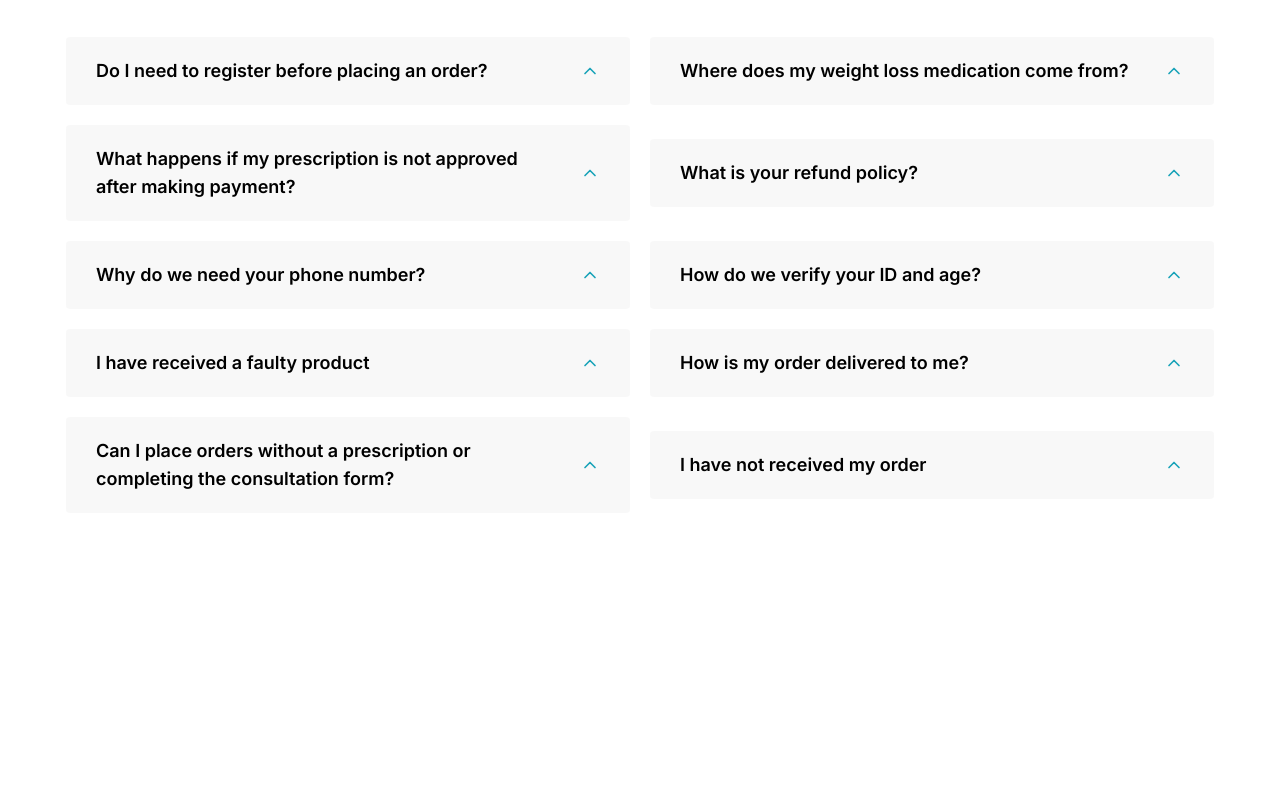
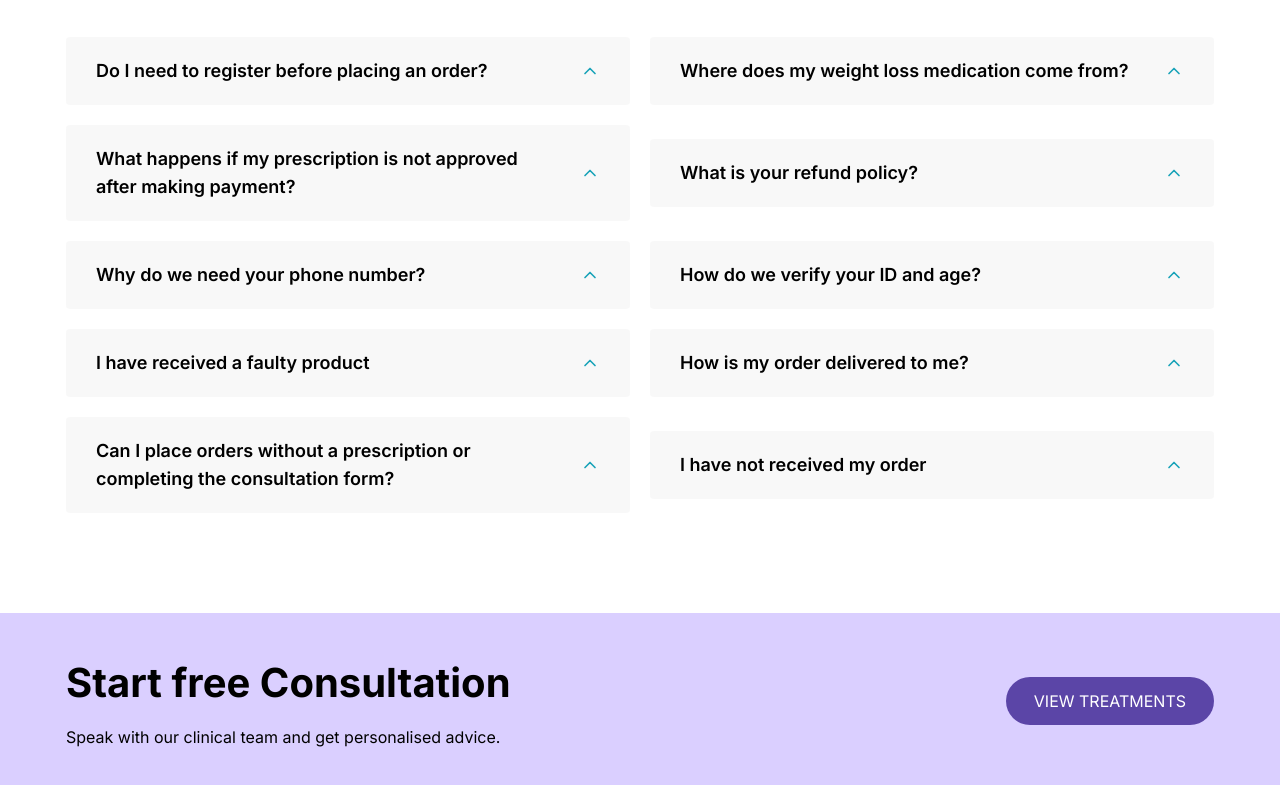
Before and after one commit to zaidkhanvmi/mayfair-website, a Next.js app: page / in a window 1280 px wide. Shown: the part 4265-5050 px from the top of the page. Before the commit the page ends 4878 px from the top, so only its background shows below. Built offline with nearby package versions, Linux system fonts and the light colour scheme.

Commit message:
working on first page

```diff
--- /dev/null
+++ b/components/sections/freeConsultation.js
@@ -0,0 +1,26 @@
+import React from 'react'
+import Container from '../layout/Container'
+
+const FreeConsultation = () => {
+    return (
+        <section className='bg-[#dacfff] py-10'>
+            <Container>
+                <div className='flex flex-col md:flex-row justify-between items-center'>
+                    <div className='flex flex-col gap-3'>
+                        <h3 className='text-[40px] text-black font-bold'>
+                            Start free Consultation
+                        </h3>
+                        <p className='text-base'>
+                            Speak with our clinical team and get personalised advice.
+                        </p>
+                    </div>
+                    <button className='uppercase rounded-full bg-[#5b45a7] px-7 py-3 text-white cursor-pointer'>
+                        view treatments
+                    </button>
+                </div>
+            </Container>
+        </section>
+    )
+}
+
+export default FreeConsultation
--- a/components/utils/TakeMeToTop.js
+++ b/components/utils/TakeMeToTop.js
@@ -8,7 +8,7 @@ const TakeMeToTop = () => {
 
     useEffect(() => {
         const onScroll = () => {
-            setShow(window.scrollY > 300); // show after 300px
+            setShow(window.scrollY > 300);
         }
 
         window.addEventListener("scroll", onScroll);
--- a/next.config.mjs
+++ b/next.config.mjs
@@ -2,6 +2,11 @@
 const nextConfig = {
   /* config options here */
   reactStrictMode: true,
+  output: "export",
+  trailingSlash: true,
+  images: {
+    unoptimized: true,
+  }
 };
 
 export default nextConfig;
--- a/pages/index.js
+++ b/pages/index.js
@@ -10,6 +10,7 @@ import TakeMeToTop from "@/components/utils/TakeMeToTop";
 import WeightLossClinic from "@/components/sections/weightLossClinic";
 import Testimonials from "@/components/sections/testimonials";
 import Faqs from "@/components/sections/faqs";
+import FreeConsultation from "@/components/sections/freeConsultation";
 
 const inter = Inter({
   subsets: ["latin"],
@@ -28,6 +29,7 @@ export default function Home() {
       <WeightLossClinic />
       <Testimonials />
       <Faqs />
+      <FreeConsultation />
     </>
   );
 }
```
